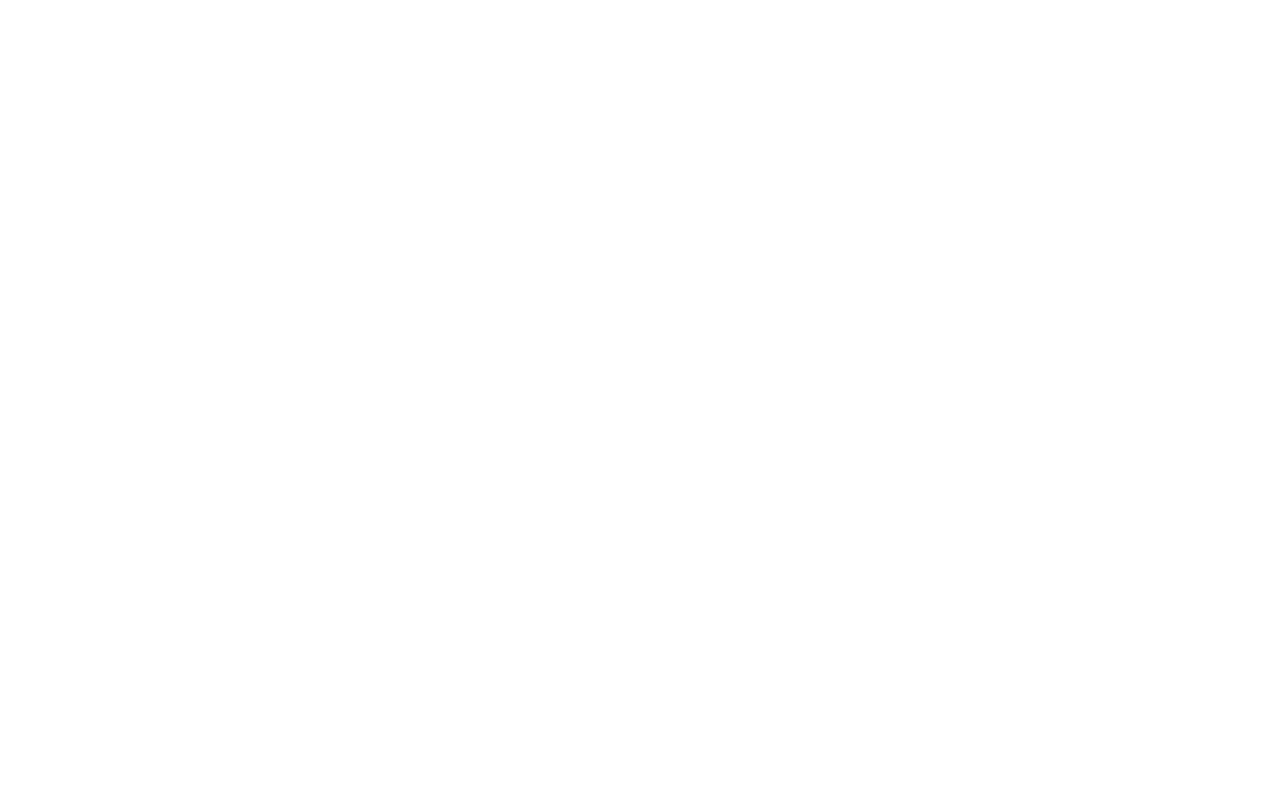
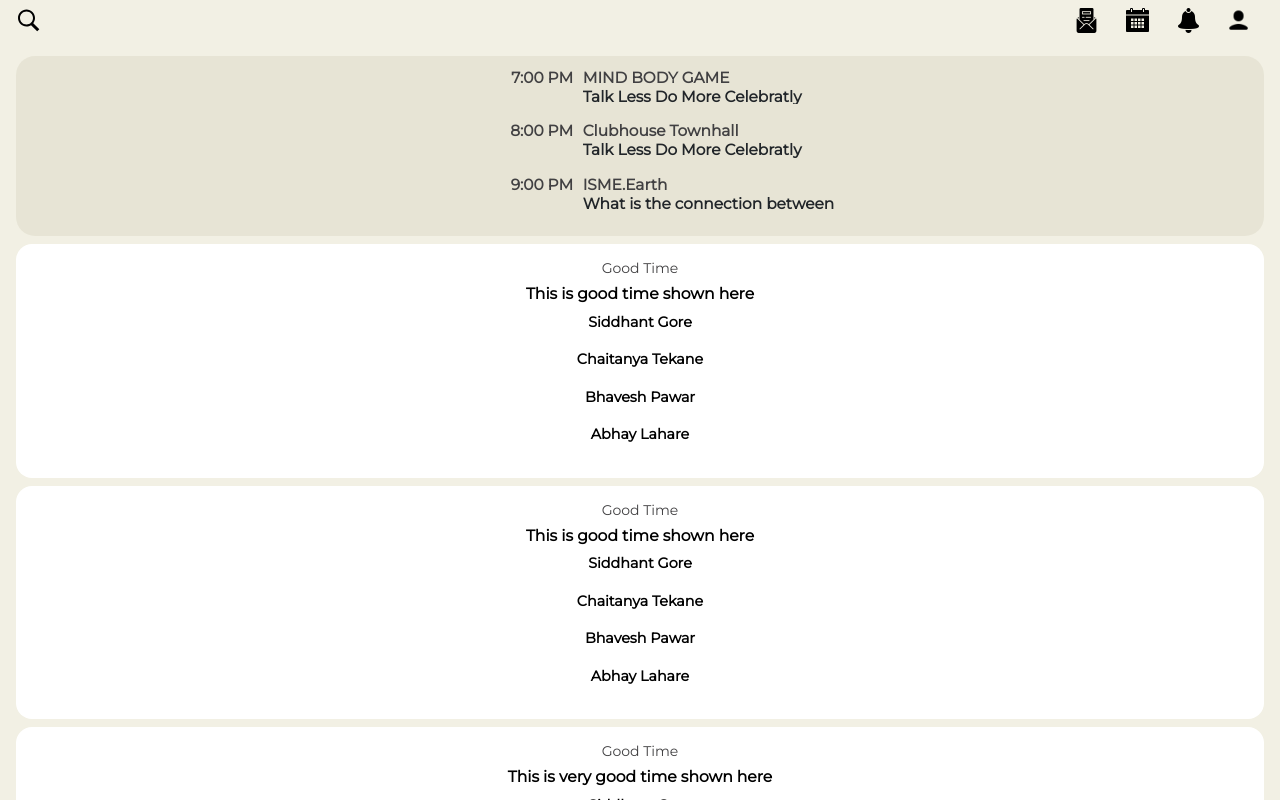
Before and after one commit to siddhantgore/Clubhouse-The-Frontend, a React (Create React App) app: page /home in a window 1280 px wide. Before the commit this address had no page. Built offline with nearby package versions, Linux system fonts and the light colour scheme.

Commit message:
minor updates

```diff
--- a/package.json
+++ b/package.json
@@ -7,6 +7,7 @@
     "cra-template": "1.1.2",
     "react": "^17.0.2",
     "react-dom": "^17.0.2",
+    "react-icons": "^4.3.1",
     "react-phone-number-input": "^3.1.38",
     "react-router-dom": "^6.0.1",
     "react-scripts": "4.0.3"
--- a/src/App.css
+++ b/src/App.css
@@ -7,7 +7,7 @@
 }
 :root{
   --textColor:rgb(65,64,66);
-  --btbBgColor:#3287b7;
+  --btnBgColor:#3287b7;
   --bgColor: #f2f0e4;
 }
 
@@ -30,7 +30,7 @@ button{
 }
 
 .primaryBtn{
-  background-color: var(--btbBgColor);
+  background-color: var(--btnBgColor);
   color:white;
   border-radius: 2em;
   padding: 0.5em 1.5em;
@@ -39,3 +39,11 @@ button{
   text-align: center;
   margin-top: 10px;
 }
+
+.appLayout{
+  background-color: var(--bgColor);
+  height: 100vh;
+  width: 100%;
+  position: relative;
+  margin: auto;
+}
--- a/src/App.js
+++ b/src/App.js
@@ -9,6 +9,8 @@ import {
 import PhoneConfirmation from './pages/PhoneConfirmation';
 import CodeConfirm from './pages/CodeConfirm';
 import AllowNotification from './pages/AllowNotification';
+import AppLayout from './pages/Layouts/AppLayout';
+import Home from './pages/Home';
 
 function App() {
   return (
@@ -31,6 +33,11 @@ function App() {
           <Route exact path="/invite/code_confirm/allow_notification" element={<AllowNotification />} />
         </Routes>
       </PlanLayout>
+      <AppLayout>
+      <Routes>
+      <Route exact path="/home" element={<Home/>}/>
+      </Routes>
+      </AppLayout>
     </BrowserRouter>
   );
 }
--- a/src/data/dailyCards.json
+++ b/src/data/dailyCards.json
@@ -0,0 +1,17 @@
+[
+    {
+        "time": "7:00 PM",
+        "title": "MIND BODY GAME",
+        "description": "Talk Less Do More Celebratly"
+    },
+    {
+        "time": "8:00 PM",
+        "title": "Clubhouse Townhall",
+        "description": "Talk Less Do More Celebratly"
+    },
+    {
+        "time": "9:00 PM",
+        "title": "ISME.Earth",
+        "description": "What is the connection between"
+    }
+]
--- a/src/pages/CodeConfirm.js
+++ b/src/pages/CodeConfirm.js
@@ -19,8 +19,8 @@ function CodeConfirm() {
                />
                <p className="mt-2">Didn't Recieve Code? <span>Resend</span></p>
             </div>
-            <Link exact to="code_confirm" className="primaryBtn">
-                Next <img src="" className="ml-1"/>
+            <Link exact to="allow_notification" className="primaryBtn">
+                Next <img src="" alt="" className="ml-1"/>
             </Link>
         </div>
     )
--- a/src/pages/Home.js
+++ b/src/pages/Home.js
@@ -1,10 +1,17 @@
 import React from 'react'
-import Header from '../components/Header'
+import DailyinfoCard from '../components/DailyinfoCard';
+import Header from '../components/Header';
+import style from "../style/home.module.css";
+import RoominfoCard from '../components/RoominfoCard';
 
 function Home() {
     return (
         <div>
             <Header/>
+            <div className={style.homeContainer}>
+            <DailyinfoCard/>
+            <RoominfoCard/>
+            </div>
         </div>
     )
 }
--- a/src/pages/PhoneConfirmation.js
+++ b/src/pages/PhoneConfirmation.js
@@ -19,7 +19,7 @@ function PhoneConfirmation() {
             </p>
             <p>Thanks!</p>
             <Link exact to="code_confirm" className="primaryBtn">
-                Next <img src="" className="ml-1"/>
+                Next <img src="" alt="" className="ml-1"/>
             </Link>
         </div>
     )
--- a/src/pages/Welcome.js
+++ b/src/pages/Welcome.js
@@ -21,7 +21,7 @@ function Welcome() {
                     Get Username{""}
                     {/* <img src="" alt=""/> */}
                 </Link>
-                <Link exact to="/sign_in">Haven't an invite text? Sign in</Link>
+                <Link exact to="/sign_in">Haven't an invite text? <span>Sign in</span></Link>
             </div>
         </div>
     )
--- a/src/style/dailyinfoCard.module.css
+++ b/src/style/dailyinfoCard.module.css
@@ -43,7 +43,7 @@
         margin-bottom: 0.8em;
     }
     .dailyCard > div > span{
-        width: 60%;
+        width: 65%;
         text-align:end;
     }
     .dailyCard{
--- a/src/style/home.module.css
+++ b/src/style/home.module.css
@@ -4,4 +4,5 @@
    padding-right: 1em;
    padding-bottom: 3.5em;
    overflow: auto;
+   height: 100vh;
 }
--- a/src/style/phoneConfirmation.module.css
+++ b/src/style/phoneConfirmation.module.css
@@ -26,3 +26,29 @@
     width: 40px;
     height: 40px;
 }
+
+.notificationContainer{
+    border-radius: 1em;
+    background-color: white;
+    box-shadow: 0px 0px 5px #a8a8a8;
+}
+
+.notificationContainer h6{
+    font-weight: 700;
+    font-size: 1em;
+}
+
+.notificationContainer .actionBtn{
+    position: relative;
+}
+
+.notificationContainer .actionBtn a{
+    display: inline-block;
+    width: 50%;
+    padding: 0.5em;
+    border-top: 1px solid #cccccc;
+}
+
+.notificationContainer .actionBtn > a:first-child{
+    border-right: 1px solid #cccccc;
+}
```
Also changed, not shown: 1 other file (tests, documents, lock files or other folders).
